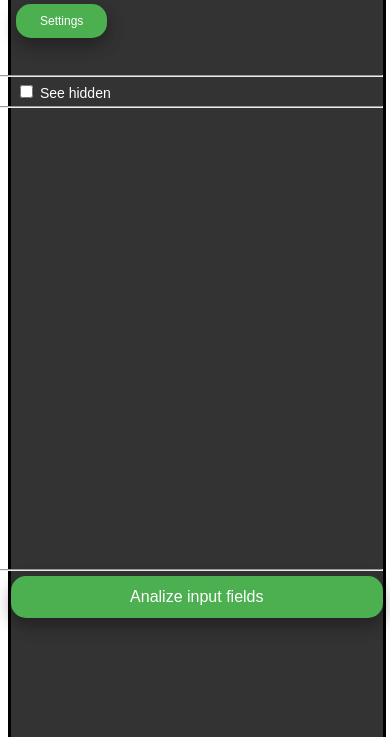
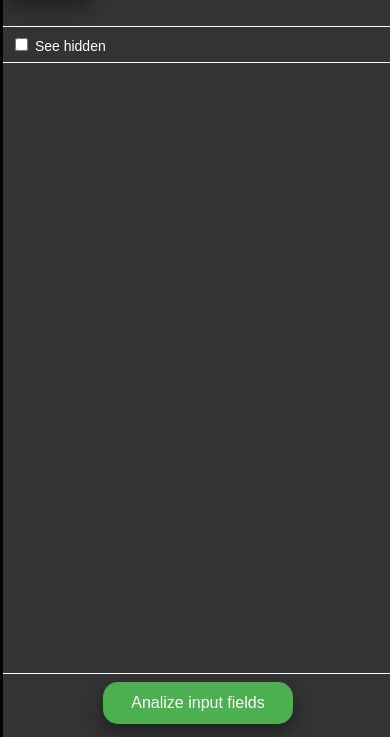
Before and after one commit to kuronosec/vulnfinder, a browser extension: page fields and attacks selection/userscript/vulnfinder/resources/nav-bar.html in a window 390 px wide. Shown: the part 107-844 px from the top of the page. Drawn offline with nearby package versions, Linux system fonts and the light colour scheme.

Commit message:
Modificación de estilos para que sea responsive

```diff
--- a/fields and attacks selection/userscript/vulnfinder/contentscript.js
+++ b/fields and attacks selection/userscript/vulnfinder/contentscript.js
@@ -22,7 +22,7 @@ var vulnfinder_st = `.active-input {
 @media (min-width: 1366px) {
 
   #nav-bar-iframe {
-    width: 21%;
+    width: 19%;
     height: 100%;
   }
 
@@ -48,7 +48,7 @@ function initNavBar() {
     var iframe = document.createElement("iframe");
     iframe.setAttribute("id", "nav-bar-iframe")
     iframe.setAttribute("src", chrome.runtime.getURL("resources/nav-bar.html"));
-    iframe.setAttribute("style", "position: fixed; top: 0px; left: 0px; z-index: 100; border:none");
+    iframe.setAttribute("style", "position: fixed; top: 0px; left: 0px; z-index: 100; border:none; padding-bottom: 20%");
     document.body.appendChild(iframe);
     // $('#nav-bar-iframe').ready(findInput());
 
--- a/fields and attacks selection/userscript/vulnfinder/resources/nav-bar.css
+++ b/fields and attacks selection/userscript/vulnfinder/resources/nav-bar.css
@@ -1,3 +1,6 @@
+body {
+    margin: 0 auto;
+}
 .vul-send {
     display: inline-block;
     padding: 12px 28px;
@@ -11,10 +14,7 @@
     border: none;
     border-radius: 15px;
     box-shadow: 0 8px 16px 0 rgba(0,0,0,0.2), 0 6px 20px 0 rgba(0,0,0,0.19);
-    position: absolute;
-    left:0;
-    right:0;
-    margin: auto;
+    margin: 8px auto;
 }
 
 .button {
@@ -44,10 +44,6 @@
 
 .overlay {
     position: fixed;
-    top: 0;
-    bottom: 0;
-    left: 0;
-    right: 0;
     background: rgba(0, 0, 0, 0.7);
     transition: opacity 500ms;
     visibility: hidden;
@@ -120,13 +116,12 @@
     font-size: 14px;
     background-color: #333;
     margin: 0px 0px 0px 0px;
-    padding: 30px 0px 30px 5px;
     border: solid;
     border-color: black;
     color: white;
     position: fixed;
-    height: 93%;
-    width: 94%;
+    height: 100%;
+    width: 100%;
 }
 
 .vulnfinder-original-content {
@@ -170,10 +165,13 @@
 }
 
 .all-fields {
-    margin: 15px 0px 15px 0px;
     overflow-y: auto;
-    height: 55%;
     overflow-x: hidden;
+    position: absolute;
+    bottom: 0;
+    top: 43px;
+    padding-left: 3%;
+    width: 96%;
 }
 
 .domain {
@@ -201,3 +199,28 @@
     width: 48px;
     height: 48px;
 }
+
+#vulnfinder-footer {
+    position: absolute;
+    bottom: 8px;
+    width: 100%;
+    border-top: solid 1px white;
+    text-align: center;
+}
+
+#vulnfinder-see-hidden {
+    border-top: solid 1px white;
+    border-bottom: solid 1px white;
+    padding: 8px;
+    position: absolute;
+    top: 0;
+    width: 100%;
+}
+
+#vulnfinder-content {
+    position: absolute;
+    top:122px;
+    bottom: 62px;
+    width:100%;
+    margin: 8px auto;
+}
--- a/fields and attacks selection/userscript/vulnfinder/resources/nav-bar.html
+++ b/fields and attacks selection/userscript/vulnfinder/resources/nav-bar.html
@@ -18,28 +18,37 @@
                 <h2>Select a Server</h2>
             </div>
             <div class='modal-body'>
-                    <input type='radio' name='vul-config-server' class='vulnfinder-input vul-chk-config vcc1' value='1' checked /> Use online servers<br><br>
-                    <input type='radio' name='vul-config-server' class='vulnfinder-input vul-chk-config vcc2' value='2' /> I have my own server<br><br>
-                    <input type='text' name='vul-server-ip' id='vul-server-field' class='vulnfinder-input form-control' value='+server_url+' placeholder='e.g. 127.0.0.1' hidden='true'/>
+                <input type='radio' name='vul-config-server' class='vulnfinder-input vul-chk-config vcc1' value='1'
+                       checked/> Use online servers<br><br>
+                <input type='radio' name='vul-config-server' class='vulnfinder-input vul-chk-config vcc2' value='2'/> I
+                have my own server<br><br>
+                <input type='text' name='vul-server-ip' id='vul-server-field' class='vulnfinder-input form-control'
+                       value='+server_url+' placeholder='e.g. 127.0.0.1' hidden='true'/>
             </div>
             <div class='modal-footer'>
                 <a class='button' id='vul-server-button' href="#">Save changes</a>
             </div>
         </div>
     </div>
+    <div id="vulnfinder-header">
         <h1 class='vulnfinder-header'> vulnfinder </h1>
         <a class='button' href='#config-panel' id="config-btn">Settings</a><br><br><br>
-        <hr class='v-line' />
+    </div>
+    <div id="vulnfinder-content">
+        <div id="vulnfinder-see-hidden">
             <label id='see-hidden'>
-            <input type='checkbox' class='vulnfinder-input ch' />
+                <input type='checkbox' class='vulnfinder-input ch'/>
                 <span class='noselect' id='see-hidden-span'> See hidden </span>
             </label>
-        <hr class='v-line' />
-        <div class='all-fields' id="fields-div"/>
+        </div>
+        <div class='all-fields' id="fields-div">
+        </div>
+    </div>
+    <div id="vulnfinder-footer">
+        <button class='vul-send'>Analize input fields</button>
+    </div>
 </div>
 
 
-    <hr class='v-line' />
-    <button class='vul-send'>Analize input fields</button>
 </body>
 </html>
```
Lines whose indentation alone changed are shown as unchanged.
